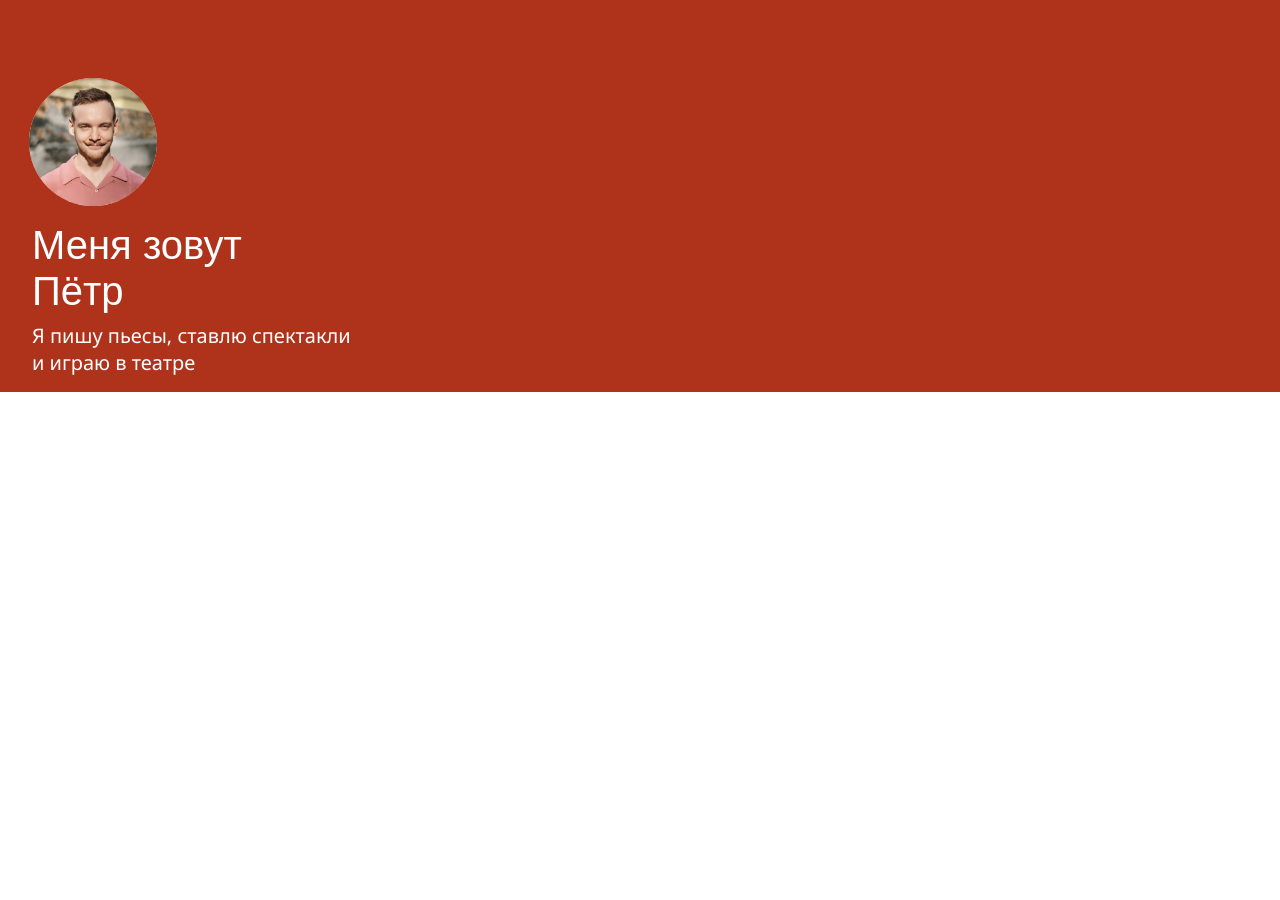
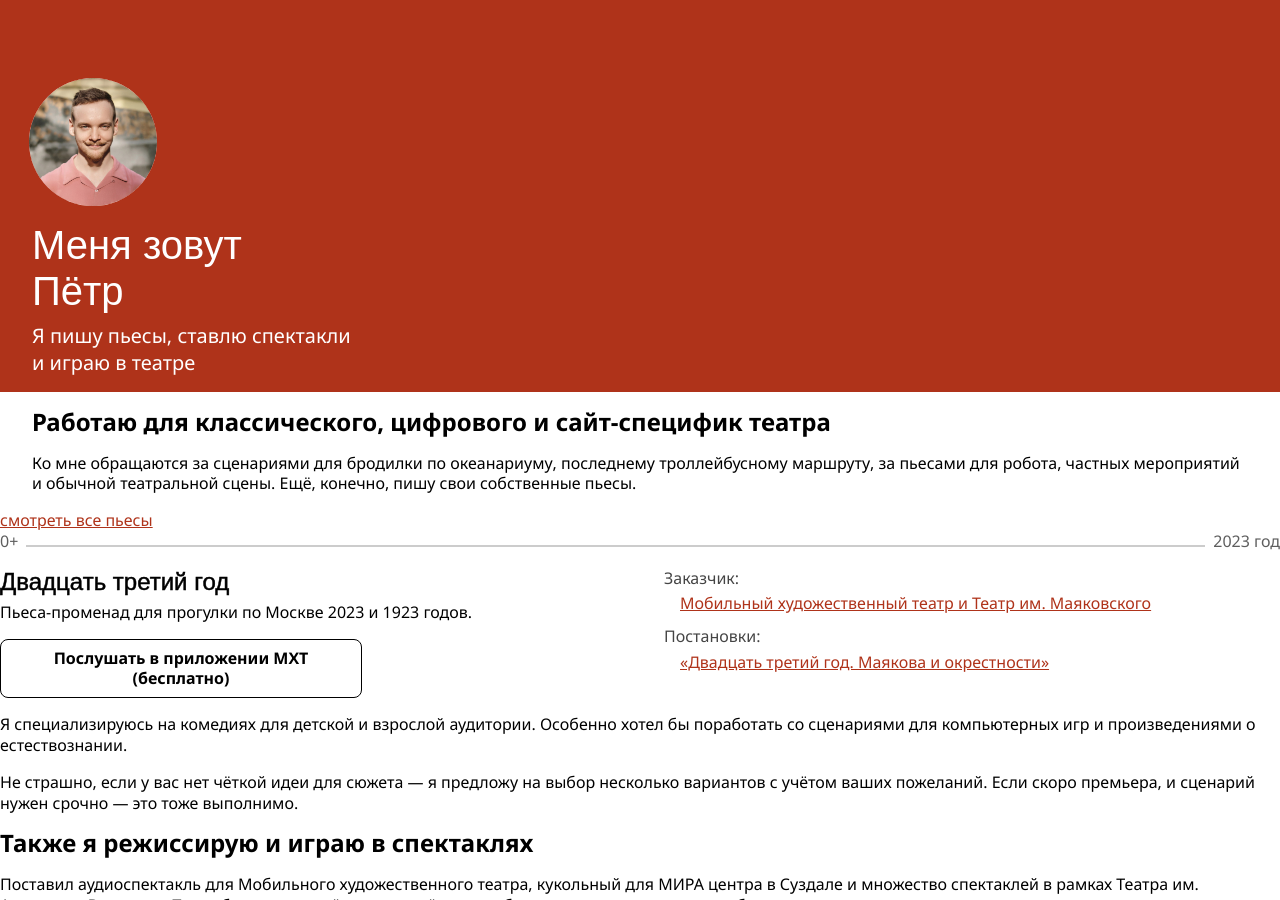
Before and after one commit to 1640max/vyatkin, a Jekyll site: the page built from index.html, in a window 1280 px wide and 900 px high, scrolled down 508 px. Built offline with Jekyll 4.4.1, drawn with Linux system fonts in a browser that asks for light colours; some web fonts are replaced; before the commit the page ends 900 px from its top, so only the background shows below that; some of the changed text lies outside the part shown.

Commit message:
Дописываю контент на главную

```diff
--- a/index.html
+++ b/index.html
@@ -14,3 +14,78 @@ header: false
     </section>
   </div>
 </header>
+
+<section class="index-content">
+  <section class="index-content__section body__margin">
+    <h2 class="index-content__heading">
+      Работаю для классического, цифрового и сайт-специфик театра
+    </h2>
+    <p class="index-content__paragraph">
+      Ко мне обращаются за сценариями для бродилки по океанариуму, последнему троллейбусному маршруту, за пьесами для робота, частных мероприятий и обычной театральной сцены. Ещё, конечно, пишу свои собственные пьесы.
+    </p>
+  </section>
+  <div class="pieces-demo index-content__pieces">
+    <a class="link pieces-demo__all" href="/pieces.html">смотреть все пьесы</a>
+    <section class="pieces-demo__cards">
+
+      <article class="piece-card">
+        <div class="piece-card__header">
+          <div class="piece-card__age">0+</div>
+          <div class="delimiter"></div>
+            <div class="piece-card__year">2023 год</div>
+        </div>
+        <header class="piece-card__heading">
+          <h3 class="piece-card__title">Двадцать третий год</h3>
+        </header>
+        <div class="piece-card__description">
+          Пьеса-променад для прогулки по Москве 2023 и 1923 годов.
+        </div>
+        <div class="delimiter piece-card__delimiter"></div>
+        <div class="piece-card__table">
+            <div class="data">
+              <div class="data__key">Заказчик:</div>
+              <a class="link data__value" href="https://mobiletheater.io/">
+                Мобильный художественный театр и Театр им. Маяковского
+              </a>
+            </div>
+            <div class="data">
+              <div class="data__key">Постановки:</div>
+                <a  class="link data__value"
+                    href="https://oteatre.info/volkostrelov-i-artisty-mayakovki/">
+                    «Двадцать третий год. Маякова и окрестности»
+                </a>
+            </div>
+        </div>
+        <a  class="button link-reset piece-card__button"
+            href="https://mobiletheater.io">
+            Послушать в приложении МХТ (бесплатно)
+        </a>
+      </article>
+
+    </section>
+  </div>
+  <section class="index-content__section">
+    <p class="index-content__paragraph">
+      Я специализируюсь на комедиях для детской и взрослой аудитории. Особенно хотел бы поработать со сценариями для компьютерных игр и произведениями о естествознании.
+    </p>
+    <p class="index-content__paragraph">Не страшно, если у вас нет чёткой идеи для сюжета — я предложу на выбор несколько вариантов с учётом ваших пожеланий. Если скоро премьера, и сценарий нужен срочно — это тоже выполнимо.</p>
+  </section>
+  <section class="index-content__section">
+    <h2 class="index-content__heading">
+      Также я режиссирую и играю в спектаклях
+    </h2>
+    <p class="index-content__paragraph">
+      Поставил аудиоспектакль для Мобильного художественного театра, кукольный для МИРА центра в Суздале и множество спектаклей в рамках Театра им. Алехандро Валенсио. Подробнее о режиссёрских и актёрских работах смотрите на странице обо мне.
+    </p>
+  </section>
+  <section class="index-content__section">
+    <h2 class="index-content__heading">
+      Пишите, буду рад знакомству
+    </h2>
+    <p class="index-content__paragraph">
+      pit-rapking@bk.ru<br>
+      https://vk.com/p.vyatkin91<br>
+      +7 915 162-10-63
+    </p>
+  </section>
+</section>
```
